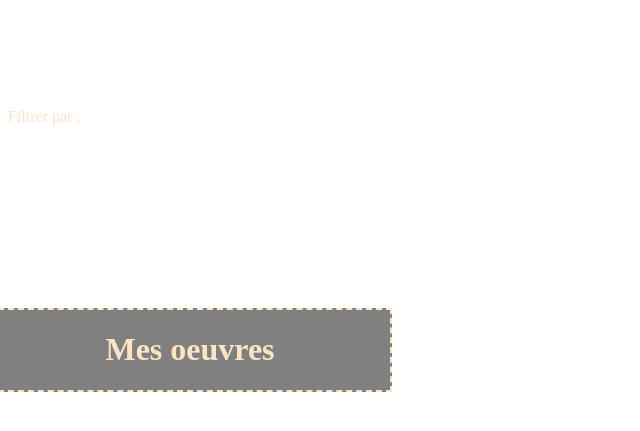
After one commit to JeanMahmoudDavid/Projet-dufour, a PHP site: page /Main_Page.html in a window 1280 px wide. The commit adds this page. Shown: the top 431 px of the page, without its empty margins (0-640 px from the left). Run offline with PHP 8.4, Linux system fonts and the light colour scheme.

Commit message:
Description

```diff
--- /dev/null
+++ b/CSS/Main_Page.css
@@ -0,0 +1,4 @@
+body
+{
+    color: bisque;
+}
--- /dev/null
+++ b/Main_Page.html
@@ -0,0 +1,69 @@
+<!DOCTYPE html>
+<title="TP09"></title>
+<html>
+    <head>
+    <meta charset="utf-8" />
+    <link href="Main_Page.css" type="text/css" rel="stylesheet" media="screen" />
+    <style>
+
+    .OeuvresTitle
+    {
+        position: relative;
+        top: 300px;
+        left: -20px;
+        font-family: 'Trebuchet MS', 'Lucida Sans Unicode', 'Lucida Grande', 'Lucida Sans', Arial, sans-serif
+        padding: 1px;
+        background: grey;
+        border: 2px ;
+        border-style: dashed;
+        width : 400px;
+
+
+
+    }
+
+    .Filters
+    {
+        top: 100px;
+    }
+
+    </style>
+
+
+    </head>
+    <body>
+
+
+
+        <div class="OeuvresTitle">
+
+        <h1><center>Mes oeuvres</center></h1>
+
+        </div>
+
+
+
+        <div id="Filters">
+
+        <p>Filtrer par :</p>
+
+
+        </div>
+
+
+
+
+
+
+
+
+
+
+
+
+
+
+
+
+
+    </body>
```
Also changed, not shown: index.php (+17 -2 lines).
